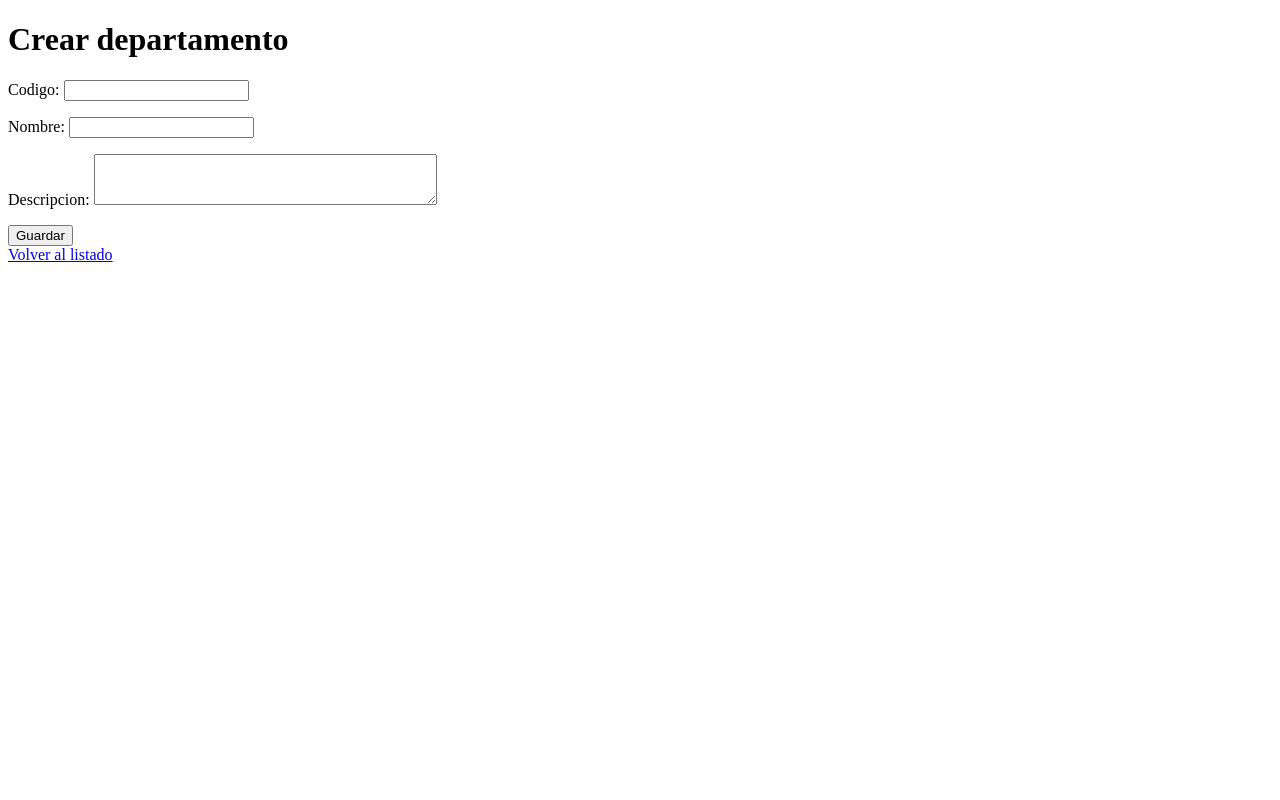
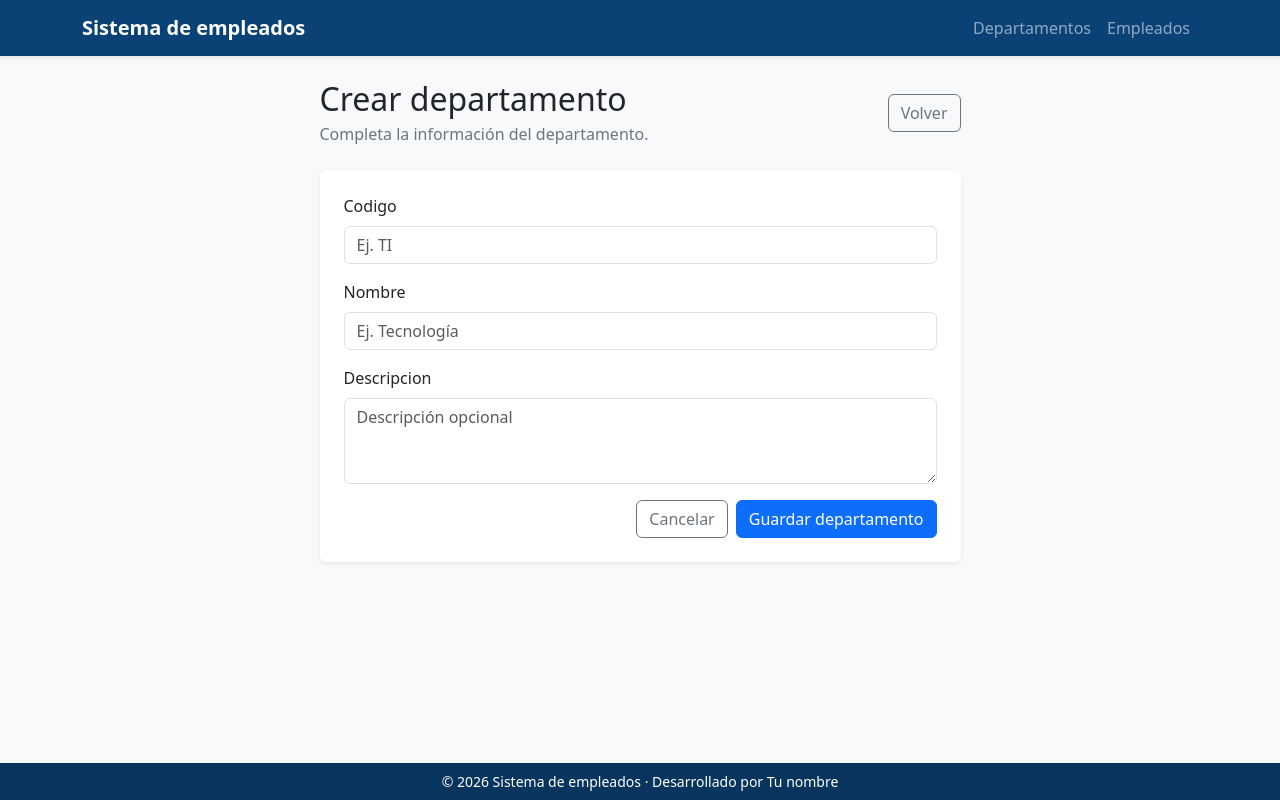
Before and after one commit to gluis10/sistema-empleados-django, a Django app: page /departamentos/nuevo/ in a window 1280 px wide. Run offline with Django 5.2, Linux system fonts and the light colour scheme.

Commit message:
Mejora a interfaz de departamentos con Bootstrap

```diff
--- a/empleados/forms.py
+++ b/empleados/forms.py
@@ -8,7 +8,25 @@ class DepartamentoForm(forms.ModelForm):
         model = Departamento
         fields = ["codigo", "nombre", "descripcion"]
         widgets = {
-            "descripcion": forms.Textarea(attrs={"rows": 3}),
+            "codigo": forms.TextInput(
+                attrs={
+                    "class": "form-control",
+                    "placeholder": "Ej. TI",
+                }
+            ),
+            "nombre": forms.TextInput(
+                attrs={
+                    "class": "form-control",
+                    "placeholder": "Ej. Tecnología",
+                }
+            ),
+            "descripcion": forms.Textarea(
+                attrs={
+                    "class": "form-control",
+                    "rows": 3,
+                    "placeholder": "Descripción opcional",
+                }
+            ),
         }
 
 
--- a/empleados/templates/empleados/formulario_departamento.html
+++ b/empleados/templates/empleados/formulario_departamento.html
@@ -1,21 +1,61 @@
-<!doctype html>
-<html lang="es">
-<head>
-    <meta charset="UTF-8">
-    <title>{{ titulo }}</title>
-</head>
-<body>
-    <h1>{{ titulo }}</h1>
+{% extends "empleados/base.html" %}
 
-    <form method="post">
-        {% csrf_token %}
-        {{ formulario.as_p }}
+{% block titulo %}{{ titulo }} | Sistema de empleados{% endblock %}
 
-        <button type="submit">Guardar</button>
-    </form>
+{% block contenido %}
+    <div class="row justify-content-center">
+        <div class="col-lg-7">
+            <div class="d-flex justify-content-between align-items-center mb-4">
+                <div>
+                    <h1 class="h2 mb-1">{{ titulo }}</h1>
+                    <p class="text-secondary mb-0">
+                        Completa la información del departamento.
+                    </p>
+                </div>
 
-    <a href="{% url 'empleados:lista_departamentos' %}">
-        Volver al listado
-    </a>
-</body>
-</html>
+                <a
+                    class="btn btn-outline-secondary"
+                    href="{% url 'empleados:lista_departamentos' %}"
+                >
+                    Volver
+                </a>
+            </div>
+
+            <div class="card shadow-sm border-0">
+                <div class="card-body p-4">
+                    <form method="post" novalidate>
+                        {% csrf_token %}
+
+                        {% for campo in formulario %}
+                            <div class="mb-3">
+                                <label class="form-label" for="{{ campo.id_for_label }}">
+                                    {{ campo.label }}
+                                </label>
+
+                                {{ campo }}
+
+                                {% for error in campo.errors %}
+                                    <div class="text-danger small mt-1">
+                                        {{ error }}
+                                    </div>
+                                {% endfor %}
+                            </div>
+                        {% endfor %}
+
+                        <div class="d-flex justify-content-end gap-2">
+                            <a
+                                class="btn btn-outline-secondary"
+                                href="{% url 'empleados:lista_departamentos' %}"
+                            >
+                                Cancelar
+                            </a>
+                            <button class="btn btn-primary" type="submit">
+                                Guardar departamento
+                            </button>
+                        </div>
+                    </form>
+                </div>
+            </div>
+        </div>
+    </div>
+{% endblock %}
```
